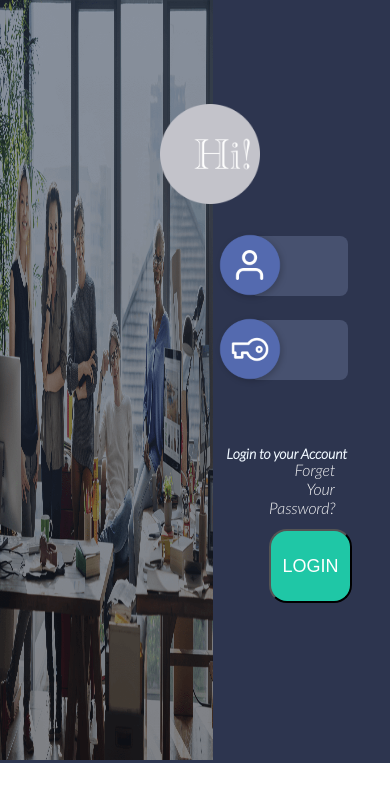
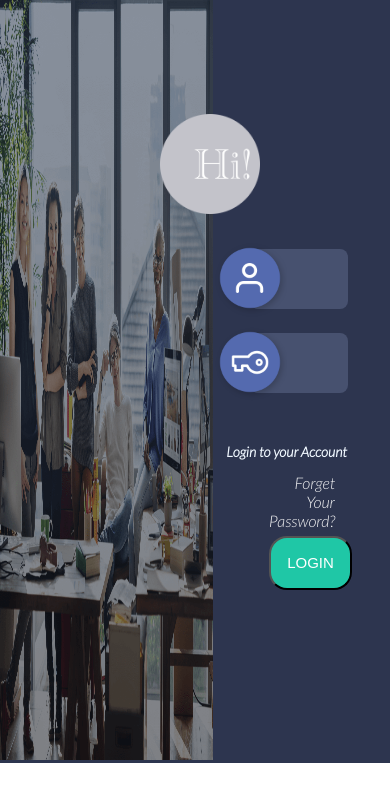
Before and after one commit to micheaol/login-page, a plain HTML site: page index.html in a window 390 px wide. Drawn offline with Linux system fonts and the light colour scheme.

Commit message:
Final media query added to the stylesheet to make the site responsive

```diff
--- a/styles/style.css
+++ b/styles/style.css
@@ -222,18 +222,15 @@ form {
     height: 100px;
     background-size: 100%;
   }
+
   .submit-btn {
     width: 68.8%;
     color: #fff;
-    margin: 10% auto 0;
-    background-color: #1fc7a6;
-    height: 15%;
-    text-align: center;
-    line-height: 70px;
-    font-size: 18px;
-    font-weight: 100;
+    margin: 5% auto 0;
+    height: 7.5%;
+    line-height: 50px;
+    font-size: 15px;
+    font-weight: 90;
     border-radius: 18px;
-    color: #fff;
-    cursor: pointer;
   }
 }
```
